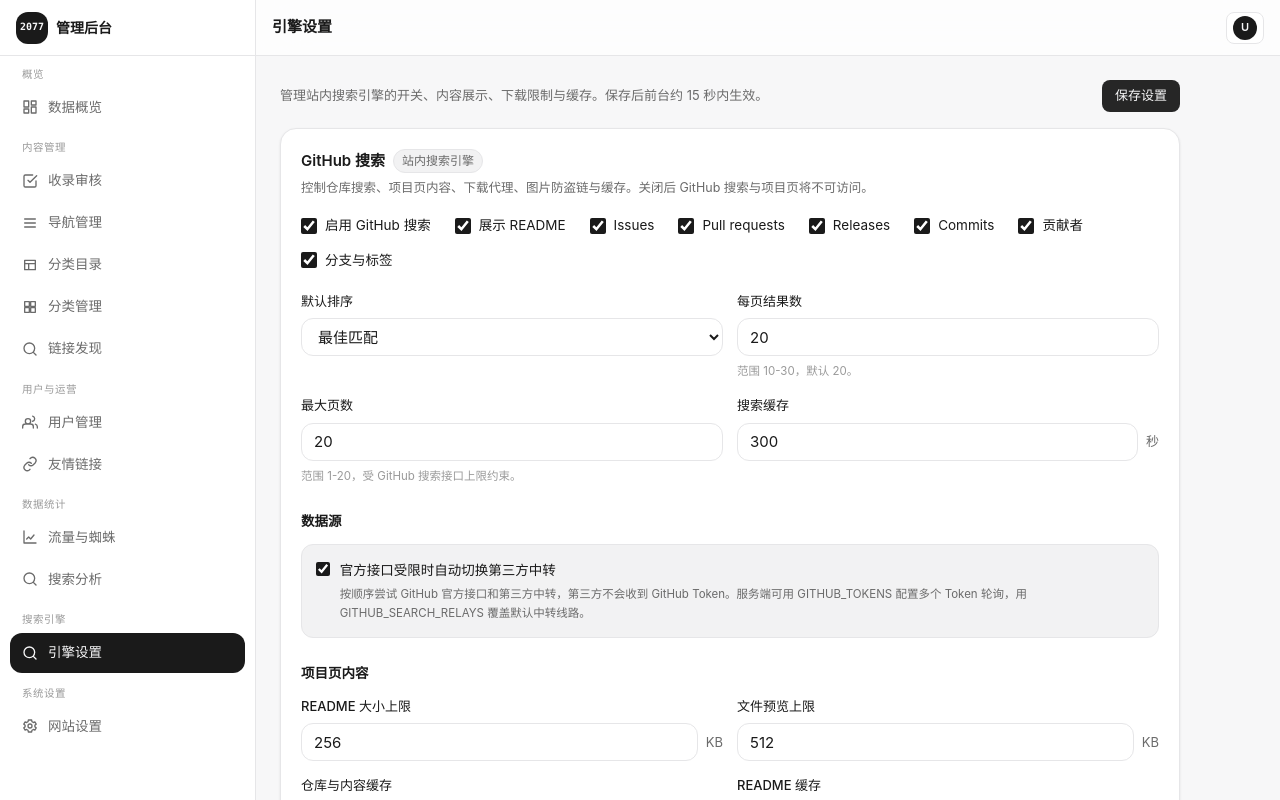
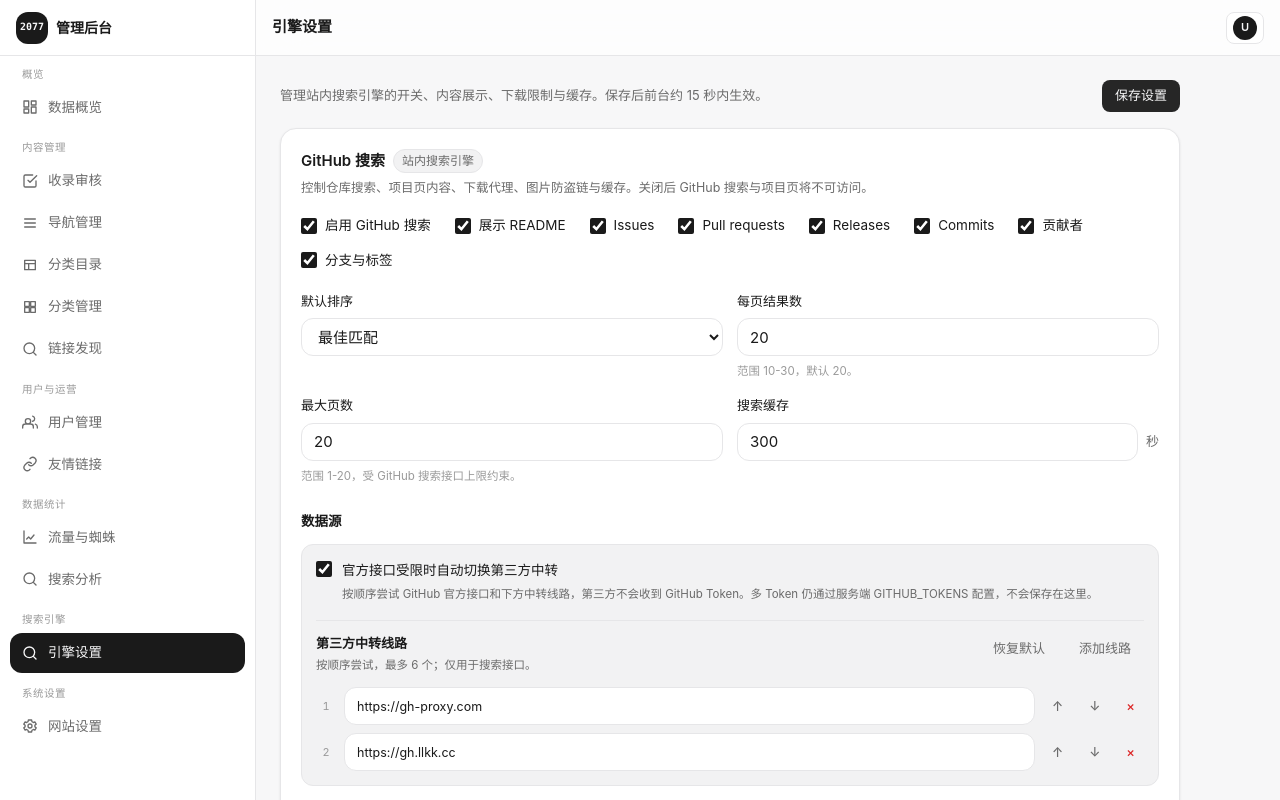
Before and after one commit to 2819074731/2077, a Nuxt app: page /admin/engines in a window 1280 px wide. Shown: the top 800 px of the page. Built offline with nearby package versions, Linux system fonts and the light colour scheme; no server answers.

Commit message:
feat(github): 引擎设置支持管理第三方搜索中转线路

```diff
--- a/app/pages/admin/engines.vue
+++ b/app/pages/admin/engines.vue
@@ -1,6 +1,6 @@
 <script setup lang="ts">
 import { reactive, ref, onMounted } from 'vue'
-import { DEFAULT_SITE_SETTINGS, normalizeSiteSettings, type GithubSettings } from '#shared/siteSettings'
+import { DEFAULT_GITHUB_SEARCH_RELAYS, DEFAULT_SITE_SETTINGS, normalizeSiteSettings, type GithubSettings } from '#shared/siteSettings'
 
 definePageMeta({ layout: 'admin', middleware: 'admin' })
 
@@ -22,6 +22,48 @@ function apply(raw: any) {
   Object.assign(form, normalizeSiteSettings({ ...DEFAULT_SITE_SETTINGS, github: raw }).github)
 }
 
+function addRelay() {
+  if (form.searchRelays.length >= 6) return
+  form.searchRelays.push('')
+}
+
+function removeRelay(index: number) {
+  form.searchRelays.splice(index, 1)
+}
+
+function moveRelay(index: number, delta: number) {
+  const next = index + delta
+  if (next < 0 || next >= form.searchRelays.length) return
+  const [item] = form.searchRelays.splice(index, 1)
+  if (item === undefined) return
+  form.searchRelays.splice(next, 0, item)
+}
+
+function resetRelays() {
+  form.searchRelays = [...DEFAULT_GITHUB_SEARCH_RELAYS]
+}
+
+function validateRelays(): string {
+  const seen = new Set<string>()
+  for (const value of form.searchRelays) {
+    const raw = value.trim()
+    if (!raw) continue
+    let url: URL
+    try {
+      url = new URL(raw)
+    } catch {
+      return `中转线路格式不正确：${raw}`
+    }
+    if (url.protocol !== 'https:') return '中转线路必须使用 https'
+    if (url.username || url.password) return '中转线路不能包含账号密码'
+    if (url.search || url.hash) return '中转线路不能包含查询参数或锚点'
+    const normalized = url.href.replace(/\/$/, '')
+    if (seen.has(normalized)) return `中转线路重复：${normalized}`
+    seen.add(normalized)
+  }
+  return ''
+}
+
 onMounted(async () => {
   try {
     const data: any = await $fetch('/api/admin/engine-settings')
@@ -35,6 +77,8 @@ onMounted(async () => {
 
 function validate(): string {
   if (!['best', 'stars', 'forks', 'updated'].includes(form.defaultSort)) return 'GitHub 默认排序不正确'
+  const relayError = validateRelays()
+  if (relayError) return relayError
   if (form.pageSize < 10 || form.pageSize > 30) return 'GitHub 每页结果需在 10-30 之间'
   if (form.maxPages < 1 || form.maxPages > 20) return 'GitHub 最大页数需在 1-20 之间'
   if (form.readmeMaxKB < 32 || form.readmeMaxKB > 512) return 'README 上限需在 32-512 KB 之间'
@@ -61,9 +105,10 @@ async function save() {
   if (error) { flash(error, 'err'); return }
   saving.value = true
   try {
+    const relays = form.searchRelays.map(value => value.trim()).filter(Boolean)
     const data: any = await $fetch('/api/admin/engine-settings', {
       method: 'PUT',
-      body: { github: { ...form } }
+      body: { github: { ...form, searchRelays: relays } }
     })
     apply(data?.github)
     flash('已保存，前台约 15 秒内生效')
@@ -166,10 +211,44 @@ async function save() {
             <span>
               官方接口受限时自动切换第三方中转
               <span class="mt-1 block text-[11.5px] font-normal leading-relaxed text-ink2">
-                按顺序尝试 GitHub 官方接口和第三方中转，第三方不会收到 GitHub Token。服务端可用 GITHUB_TOKENS 配置多个 Token 轮询，用 GITHUB_SEARCH_RELAYS 覆盖默认中转线路。
+                按顺序尝试 GitHub 官方接口和下方中转线路，第三方不会收到 GitHub Token。多 Token 仍通过服务端 GITHUB_TOKENS 配置，不会保存在这里。
               </span>
             </span>
           </label>
+
+          <div class="mt-4 border-t border-line pt-3">
+            <div class="flex items-start justify-between gap-3 flex-wrap">
+              <div>
+                <p class="text-[13px] font-semibold">第三方中转线路</p>
+                <p class="mt-0.5 text-[11.5px] text-ink2">按顺序尝试，最多 6 个；仅用于搜索接口。</p>
+              </div>
+              <div class="flex items-center gap-2">
+                <button type="button" class="btn btn-sm btn-ghost" @click="resetRelays">恢复默认</button>
+                <button type="button" class="btn btn-sm btn-ghost" :disabled="form.searchRelays.length >= 6" @click="addRelay">添加线路</button>
+              </div>
+            </div>
+
+            <div v-if="form.searchRelays.length" class="mt-3 space-y-2">
+              <div v-for="(relay, index) in form.searchRelays" :key="index" class="flex items-center gap-2">
+                <span class="w-5 shrink-0 text-center text-[11px] tabular-nums text-ink3">{{ index + 1 }}</span>
+                <input
+                  v-model="form.searchRelays[index]"
+                  type="text"
+                  class="field min-w-0 flex-1 text-[12.5px]"
+                  :aria-label="`中转线路 ${index + 1}`"
+                  placeholder="https://example.com"
+                  spellcheck="false"
+                  autocomplete="off"
+                />
+                <button type="button" class="btn btn-sm btn-ghost !px-2" :disabled="index === 0" aria-label="上移" @click="moveRelay(index, -1)">↑</button>
+                <button type="button" class="btn btn-sm btn-ghost !px-2" :disabled="index === form.searchRelays.length - 1" aria-label="下移" @click="moveRelay(index, 1)">↓</button>
+                <button type="button" class="btn btn-sm btn-ghost !px-2 text-danger" aria-label="移除" @click="removeRelay(index)">×</button>
+              </div>
+            </div>
+            <p v-else class="mt-3 rounded-lg border border-dashed border-line px-3 py-2 text-[11.5px] text-ink3">
+              当前未配置，将回退到服务端 GITHUB_SEARCH_RELAYS 或内置线路。
+            </p>
+          </div>
         </div>
 
         <h3 class="mt-6 text-[13.5px] font-semibold">项目页内容</h3>
--- a/shared/siteSettings.ts
+++ b/shared/siteSettings.ts
@@ -1,5 +1,7 @@
 export type SubmitTarget = 'nav' | 'directory'
 export type GithubSort = 'best' | 'stars' | 'forks' | 'updated'
+
+export const DEFAULT_GITHUB_SEARCH_RELAYS = ['https://gh-proxy.com', 'https://gh.llkk.cc']
 
 export interface GithubSettings {
   enabled: boolean
@@ -28,6 +30,7 @@ export interface GithubSettings {
   imageRatePerMin: number
   searchCacheSec: number
   searchFallback: boolean
+  searchRelays: string[]
   repoCacheSec: number
   readmeCacheSec: number
 }
@@ -96,6 +99,7 @@ export const DEFAULT_SITE_SETTINGS: SiteSettings = {
     imageRatePerMin: 120,
     searchCacheSec: 300,
     searchFallback: true,
+    searchRelays: [...DEFAULT_GITHUB_SEARCH_RELAYS],
     repoCacheSec: 300,
     readmeCacheSec: 600
   }
@@ -114,6 +118,24 @@ function integer(value: unknown, fallback: number, min: number, max: number): nu
   const n = Number(value)
   if (!Number.isFinite(n)) return fallback
   return Math.min(max, Math.max(min, Math.round(n)))
+}
+
+function relayList(value: unknown, fallback: string[]): string[] {
+  if (!Array.isArray(value)) return [...fallback]
+  const result: string[] = []
+  for (const item of value) {
+    if (typeof item !== 'string') continue
+    const raw = item.trim()
+    if (!raw) continue
+    try {
+      const url = new URL(raw)
+      if (url.protocol !== 'https:' || url.username || url.password || url.search || url.hash) continue
+      const normalized = url.href.replace(/\/$/, '')
+      if (!result.includes(normalized)) result.push(normalized)
+    } catch {}
+    if (result.length >= 6) break
+  }
+  return result
 }
 
 /** 统一清洗配置，服务端保存与公开读取共用，避免历史脏数据进入页面。 */
@@ -182,6 +204,7 @@ export function normalizeSiteSettings(raw: any): SiteSettings {
       imageRatePerMin: integer(ghSrc.imageRatePerMin, DEFAULT_SITE_SETTINGS.github.imageRatePerMin, 10, 300),
       searchCacheSec: integer(ghSrc.searchCacheSec, DEFAULT_SITE_SETTINGS.github.searchCacheSec, 60, 3600),
       searchFallback: bool(ghSrc.searchFallback, DEFAULT_SITE_SETTINGS.github.searchFallback),
+      searchRelays: relayList(ghSrc.searchRelays, DEFAULT_GITHUB_SEARCH_RELAYS),
       repoCacheSec: integer(ghSrc.repoCacheSec, DEFAULT_SITE_SETTINGS.github.repoCacheSec, 60, 3600),
       readmeCacheSec: integer(ghSrc.readmeCacheSec, DEFAULT_SITE_SETTINGS.github.readmeCacheSec, 60, 3600)
     }
```
Also changed, not shown: 2 other files (tests, documents, lock files or other folders).
